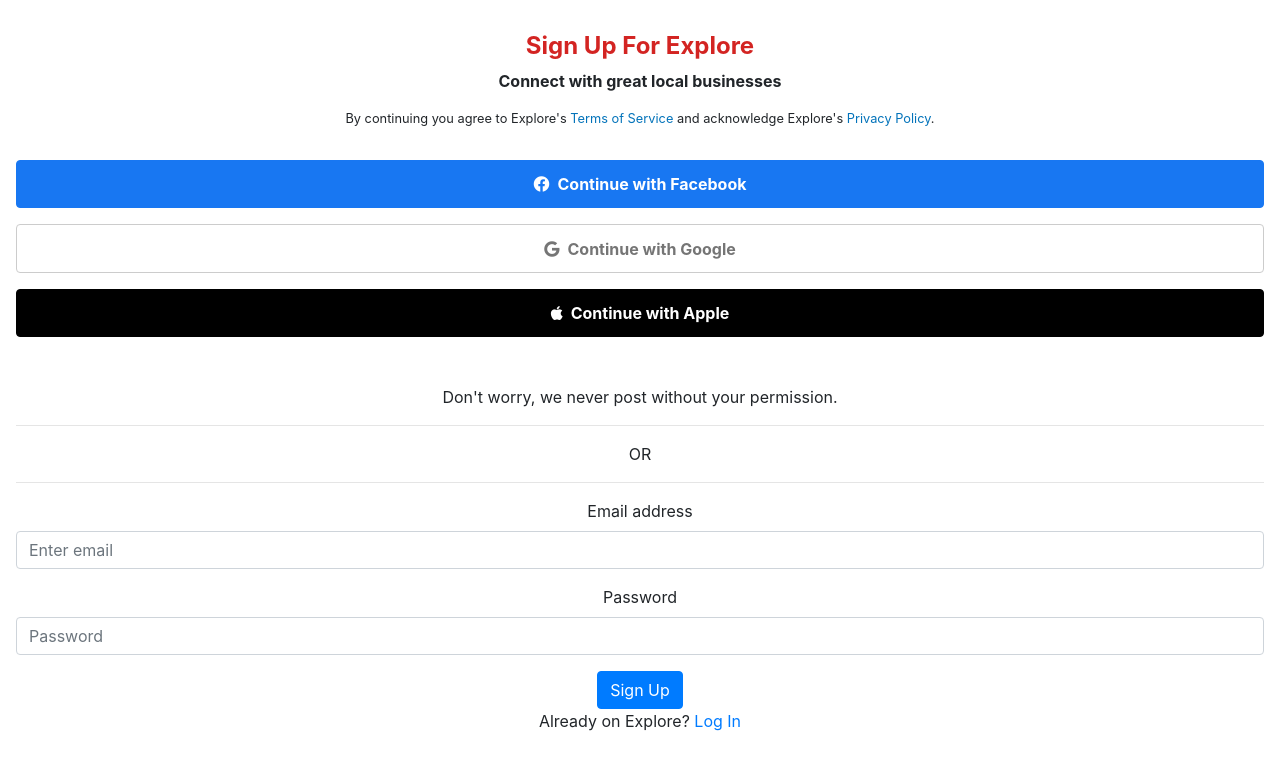
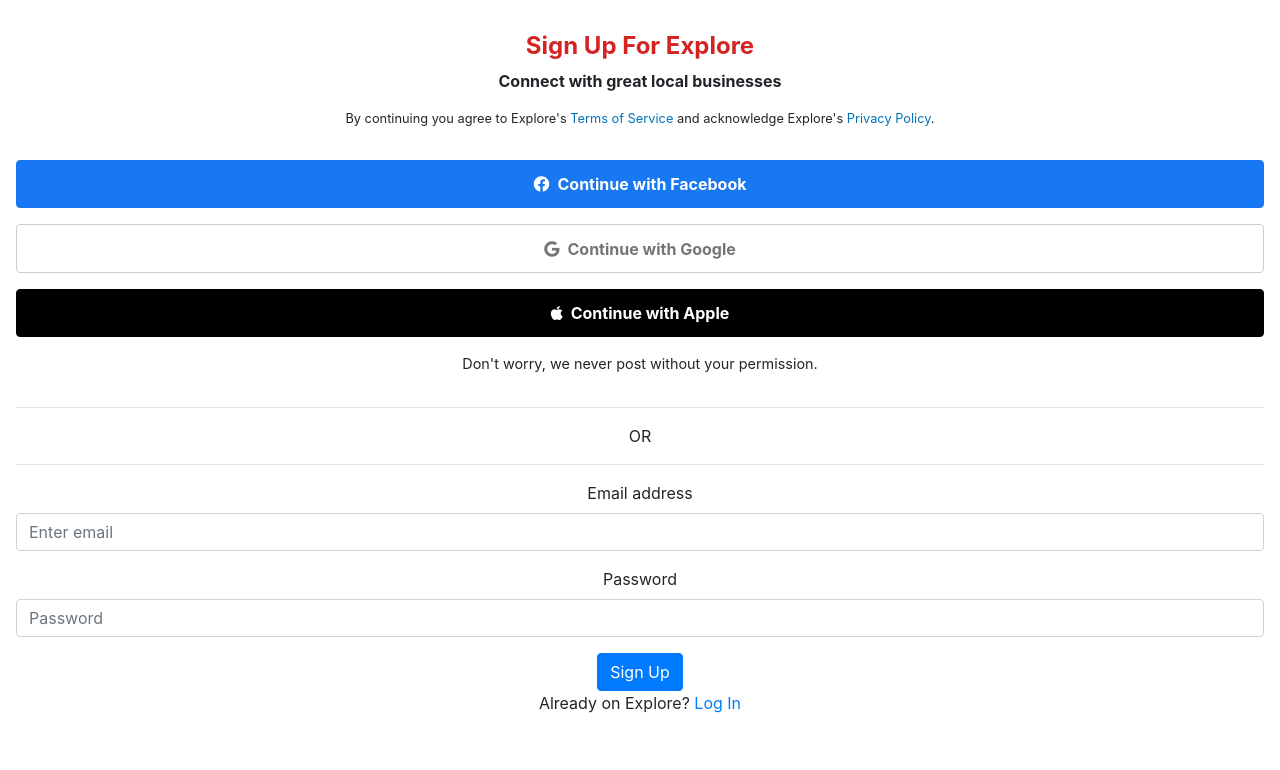
Before and after one commit to Guillermo-Martin/yelp-clone, a React (Create React App) app: page /login in a window 1280 px wide. Shown: the top 770 px of the page. Built offline with nearby package versions, Linux system fonts and the light colour scheme.

Commit message:
Move text into SignUpPage-buttons div and style

```diff
--- a/src/components/SignUpPage/index.js
+++ b/src/components/SignUpPage/index.js
@@ -17,9 +17,10 @@ function SignUpPage() {
         <Button className="SignUpPage-buttons-facebook"><i class="fab fa-facebook"></i>Continue with Facebook</Button>
         <Button className="SignUpPage-buttons-google"><i class="fab fa-google"></i>Continue with Google</Button>
         <Button className="SignUpPage-buttons-apple"><i class="fab fa-apple"></i>Continue with Apple</Button>
+        <p>Don't worry, we never post without your permission.</p>
       </div>
 
-      <p>Don't worry, we never post without your permission.</p>
+
 
       <hr />
       <p>OR</p>
--- a/src/components/SignUpPage/styles.css
+++ b/src/components/SignUpPage/styles.css
@@ -67,3 +67,7 @@
   background-color: rgba(0, 0, 0, 0.8);
   border-color: black;
 }
+
+.SignUpPage-buttons p {
+  font-size: 0.9rem;
+}
```
